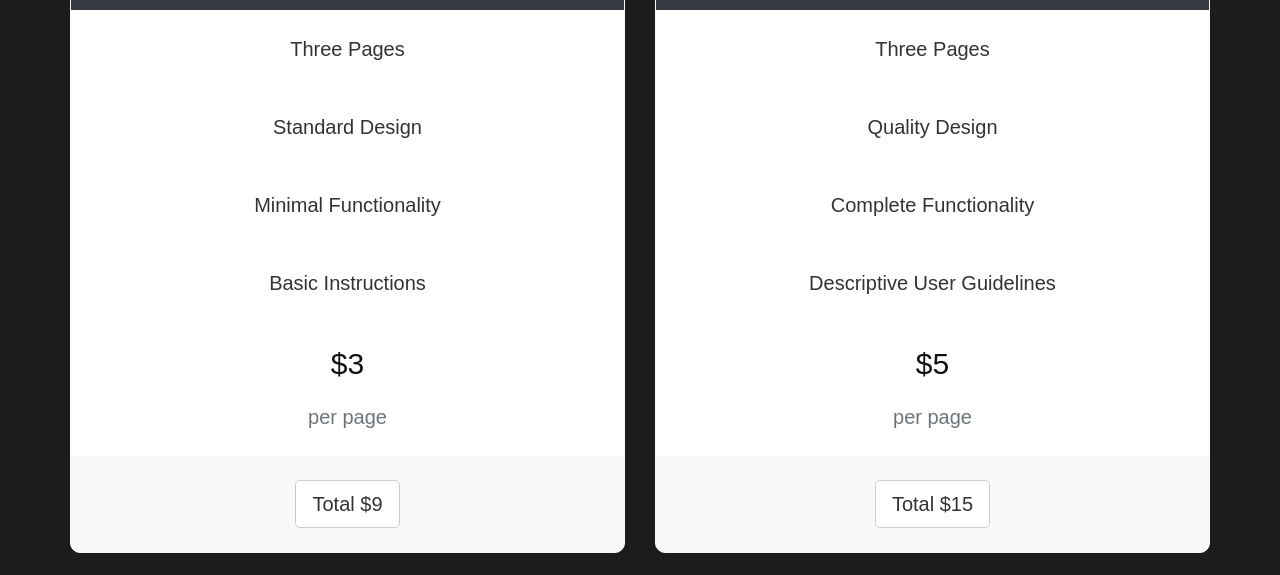
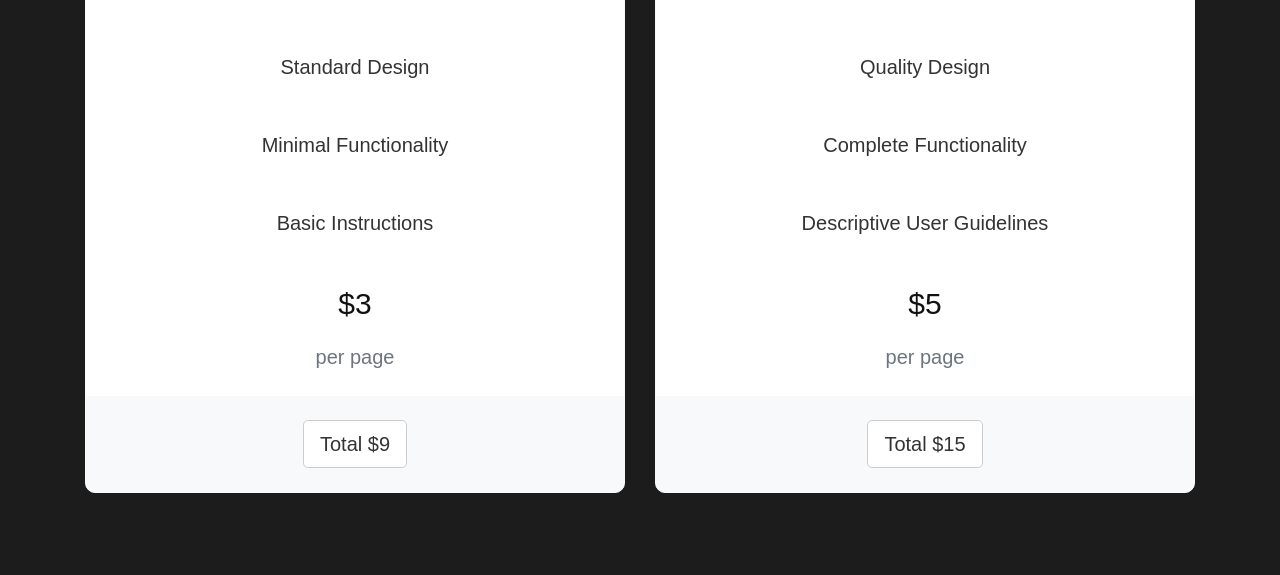
Before and after one commit to MrPositions/Metal-Kittens-Portfolio, a website: page deals.html in a window 1280 px wide. Shown: the part 418-993 px from the top of the page. Drawn offline with nearby package versions, Linux system fonts and the light colour scheme.

Commit message:
Team Portfolio

```diff
--- a/deals.html
+++ b/deals.html
@@ -17,7 +17,6 @@
         #packages {
             background-color: #1c1c1c; /* Background color */
             color: #fff;
-            padding: 60px 0;
         }
 
         #packages h2 {
```
